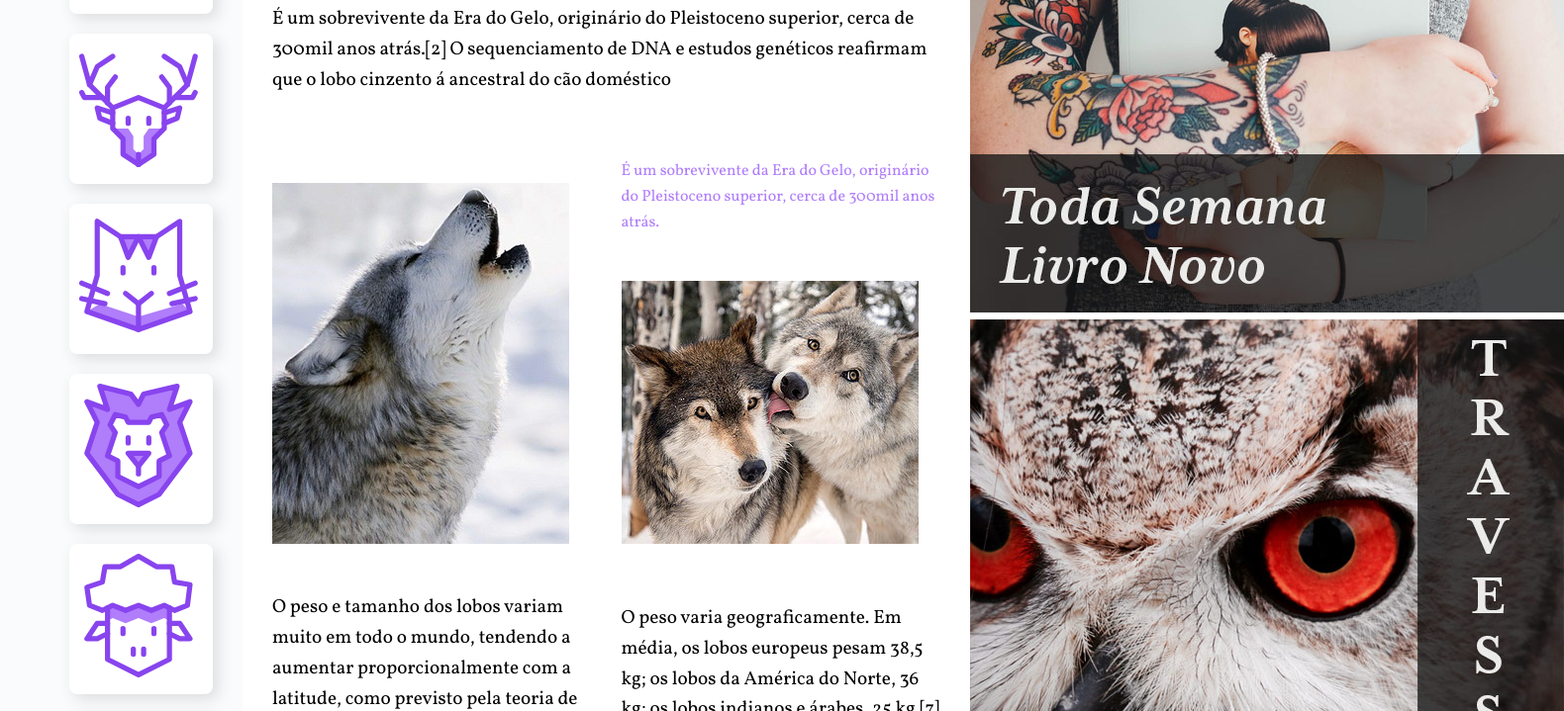
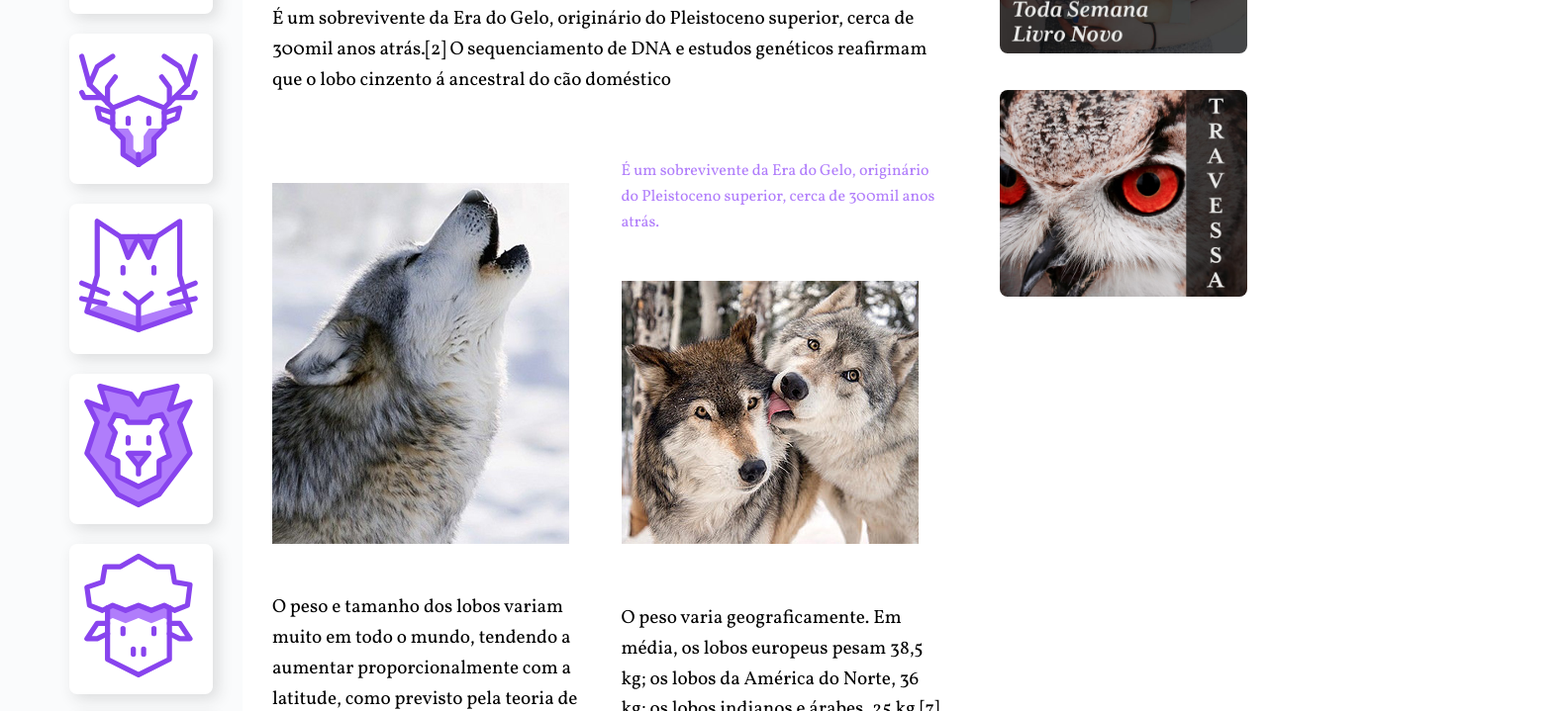
Before and after one commit to dayannealcantara/Wildbeast, a plain HTML site: page index.html in a window 1280 px wide. Shown: the part 321-1040 px from the top of the page at 99% size, 1580 px wide, since content can reach past the window. Drawn offline with Linux system fonts and the light colour scheme.

Commit message:
feat: style seção anuncios

```diff
--- a/style.css
+++ b/style.css
@@ -150,14 +150,24 @@ p{
 .img2{
  align-self: end;
 }
-
 .atributos{
   list-style: none;
   font-size: 1.2em;
   line-height: 1.6;
   color: #000;
 }
-
 .img3{
   grid-column: 1 / -1;
  }
+
+.anuncios{
+  display: grid;
+  align-content: start;
+  padding: 30px;
+  gap: 30px;
+}
+
+.anuncios img{
+  width: 250px;
+  border-radius: 8px;
+}
```
